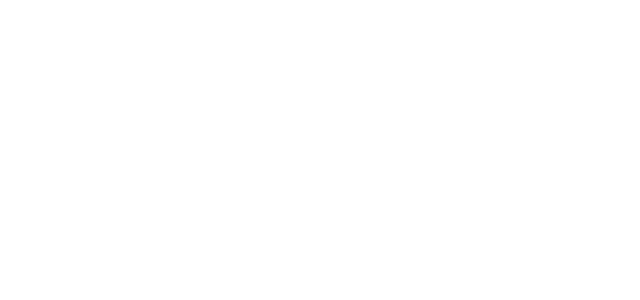
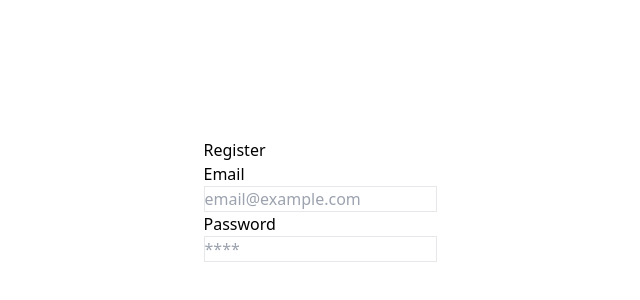
Before and after one commit to Yariandres/nuxt-dj-directory, a Nuxt app: page /register in a window 1280 px wide. Before the commit this address had no page. Shown: the part 200-500 px from the top of the page, without its empty margins (320-960 px from the left). Built offline with nearby package versions, Linux system fonts and the light colour scheme; no server answers.

Commit message:
adding register page

```diff
--- a/nuxt.config.ts
+++ b/nuxt.config.ts
@@ -8,4 +8,12 @@ export default defineNuxtConfig({
       autoprefixer: {},
     },
   },
+  modules: ['@nuxtjs/supabase'],
+  supabase: {
+    redirectOptions: {
+      login: '/login',
+      callback: '/confirm',
+      exclude: ['/register'],
+    },
+  },
 });
--- a/package.json
+++ b/package.json
@@ -11,6 +11,7 @@
   },
   "devDependencies": {
     "@nuxt/devtools": "latest",
+    "@nuxtjs/supabase": "^1.1.3",
     "autoprefixer": "^10.4.16",
     "nuxt": "^3.8.0",
     "postcss": "^8.4.31",
@@ -19,6 +20,7 @@
     "vue-router": "^4.2.5"
   },
   "dependencies": {
+    "@nuxt/image": "^1.0.0",
     "sass": "^1.69.5"
   }
 }
--- /dev/null
+++ b/pages/login/index.vue
@@ -0,0 +1,5 @@
+<template>
+  <h1 class="text-3xl font-bold underline">Login page</h1>
+</template>
+
+<script setup lang="ts"></script>
--- /dev/null
+++ b/pages/register/index.vue
@@ -0,0 +1,56 @@
+<script setup lang="ts">
+import { ref } from 'vue';
+const client = useSupabaseClient();
+
+const email = ref<string>('');
+const password = ref<string | null>(null);
+const errorMsg = ref<string | null>(null);
+const successMsg = ref<string | null>(null);
+
+async function signup() {
+  try {
+    const { data, error } = await client.auth.signUp({
+      email: email.value,
+      password: password.value,
+    });
+
+    if (error) throw error;
+    successMsg.value = 'Check you email to confirm your account';
+  } catch (error) {
+    errorMsg.value = error.message;
+  }
+}
+</script>
+<template>
+  <main>
+    <section class="h-screen flex justify-center items-center">
+      <div class="">
+        <h1>Register</h1>
+        <form @submit.prevent="signup">
+          <div>
+            <label for="email" class="block">Email</label>
+            <input
+              v-model="email"
+              class="border"
+              type="text"
+              id="email"
+              placeholder="email@example.com"
+            />
+          </div>
+          <div>
+            <label for="password" class="block">Password</label>
+            <input
+              v-model="password"
+              class="border"
+              type="password"
+              id="password"
+              placeholder="****"
+            />
+          </div>
+          <p>{{ errorMsg }}</p>
+          <p>{{ successMsg }}</p>
+        </form>
+      </div>
+    </section>
+  </main>
+</template>
```
Also changed, not shown: 1 other file (tests, documents, lock files or other folders).
